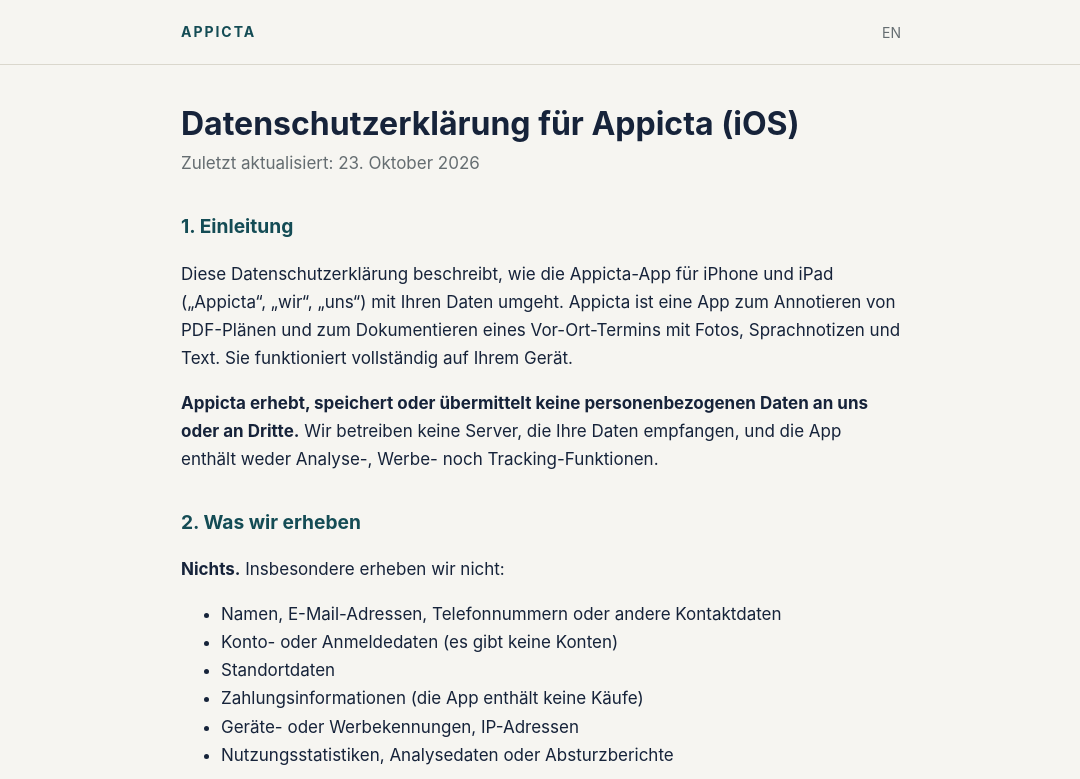
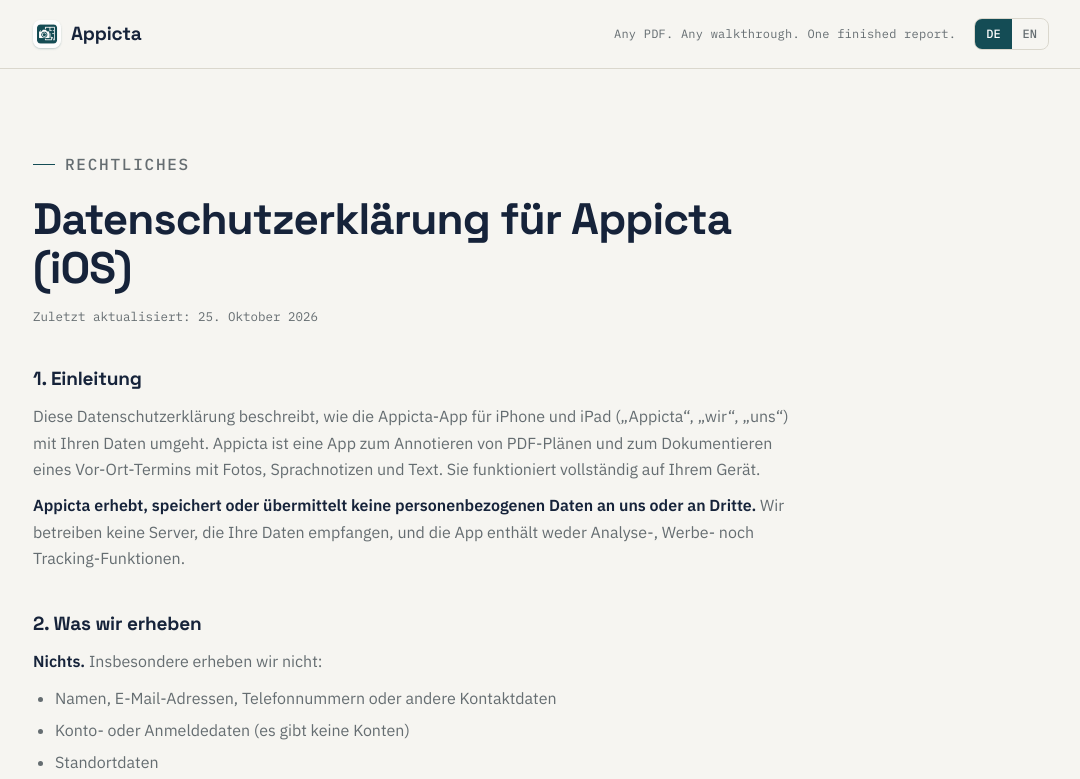
Before and after one commit to t0NiF/appicta.github.io, a plain HTML site: page datenschutz/index.html in a window 1280 px wide. Shown: the top 779 px of the page, without its empty margins (99-1179 px from the left). Drawn offline with Linux system fonts and the light colour scheme.

Commit message:
Update index.html

```diff
--- a/datenschutz/index.html
+++ b/datenschutz/index.html
@@ -1,23 +1,17 @@
 <!doctype html>
 <html lang="de"><head><meta charset="utf-8"><meta name="viewport" content="width=device-width,initial-scale=1">
-<title>Datenschutzerklärung - Appicta</title><meta name="description" content="Datenschutzerklärung der Appicta iOS-App: es werden keine Daten erhoben."><meta name="theme-color" content="#144C55">
-<link rel="canonical" href="https://www.appicta.com/datenschutz/"><style>:root{--ink:#16233A;--paper:#F6F5F1;--marker:#144C55;--graphite:#656D71;--line:#DAD7CD;--white:#fff}
-@media(prefers-color-scheme:dark){:root{--ink:#EEF0F2;--paper:#10161F;--marker:#7CC3CD;--graphite:#9AA4AB;--line:#2A3441;--white:#171F2B}}
-*{box-sizing:border-box}body{margin:0;background:var(--paper);color:var(--ink);font:17px/1.65 -apple-system,BlinkMacSystemFont,"Segoe UI",Roboto,Helvetica,Arial,sans-serif}
-header{border-bottom:1px solid var(--line)}header div,main,footer div{max-width:760px;margin:0 auto;padding:0 20px}
-header div{display:flex;justify-content:space-between;align-items:center;height:64px}
-.brand{font-weight:700;letter-spacing:.14em;text-transform:uppercase;font-size:14px;color:var(--marker);text-decoration:none}
-.lang a{color:var(--graphite);text-decoration:none;font-size:14px;margin-left:12px}.lang a:hover{color:var(--marker)}
-main{padding-top:40px;padding-bottom:72px}h1{font-size:2rem;line-height:1.2;margin:0 0 6px}
-h2{font-size:1.2rem;margin:2.1rem 0 .3rem;color:var(--marker)}.updated{color:var(--graphite);margin-top:0}
-table{border-collapse:collapse;width:100%;margin:12px 0}th,td{border:1px solid var(--line);padding:8px 10px;text-align:left;vertical-align:top}th{background:var(--white)}
-a{color:var(--marker)}.card{background:var(--white);border:1px solid var(--line);border-radius:14px;padding:28px;margin-top:24px}
-.mail{display:inline-block;margin-top:8px;font-size:1.25rem;font-weight:600}
-footer{border-top:1px solid var(--line);color:var(--graphite);font-size:14px}footer div{padding-top:20px;padding-bottom:28px}footer a{color:var(--graphite);margin-right:16px}</style></head>
-<body><header><div><a class="brand" href="../index.html?lang=de">Appicta</a><span class="lang"><a href="../privacy/index.html">EN</a></span></div></header>
-<main>
+<title>Datenschutzerklärung für Appicta (iOS) - Appicta</title><meta name="theme-color" content="#144C55">
+<link rel="icon" type="image/png" href="../logo.png">
+<link rel="canonical" href="https://www.appicta.com/datenschutz/">
+<link rel="preconnect" href="https://fonts.googleapis.com"><link rel="preconnect" href="https://fonts.gstatic.com" crossorigin>
+<link href="https://fonts.googleapis.com/css2?family=Space+Grotesk:wght@400;500;600;700&family=IBM+Plex+Sans:wght@400;500;600;700&family=IBM+Plex+Mono:wght@400;500;600&display=swap" rel="stylesheet">
+<link rel="stylesheet" href="../site.css"></head>
+<body>
+<div class="topbar"><div class="topbar-inner"><a class="logo" href="../index.html?lang=de"><img src="../logo.png" alt="" class="logo-icon">Appicta</a><div class="topbar-right"><span class="topbar-tag">Any PDF. Any walkthrough. One finished report.</span><div class="lang-toggle" role="group" aria-label="Language / Sprache"><span>DE</span><a href="../privacy/index.html" lang="en">EN</a></div></div></div></div>
+<main><section class="legal"><div class="wrap"><div class="legal-inner">
+<p class="eyebrow">Rechtliches</p>
 <h1>Datenschutzerklärung für Appicta (iOS)</h1>
-<p class="updated">Zuletzt aktualisiert: 23. Oktober 2026</p>
+<p class="updated">Zuletzt aktualisiert: 25. Oktober 2026</p>
 <h2>1. Einleitung</h2>
 <p>Diese Datenschutzerklärung beschreibt, wie die Appicta-App für iPhone und iPad („Appicta“, „wir“, „uns“) mit Ihren Daten umgeht. Appicta ist eine App zum Annotieren von PDF-Plänen und zum Dokumentieren eines Vor-Ort-Termins mit Fotos, Sprachnotizen und Text. Sie funktioniert vollständig auf Ihrem Gerät.</p>
 <p><strong>Appicta erhebt, speichert oder übermittelt keine personenbezogenen Daten an uns oder an Dritte.</strong> Wir betreiben keine Server, die Ihre Daten empfangen, und die App enthält weder Analyse-, Werbe- noch Tracking-Funktionen.</p>
@@ -72,7 +66,8 @@
 <h2>12. Änderungen dieser Erklärung</h2>
 <p>Ändert sich der Umgang der App mit Daten, aktualisieren wir diese Erklärung und das Datum „zuletzt aktualisiert“, bevor die Änderung mit einem App-Update wirksam wird. Änderungen gelten nicht rückwirkend für Daten, die bereits auf Ihrem Gerät liegen.</p>
 <h2>13. Kontakt</h2>
-<p>Fragen zu dieser Erklärung: <strong>info.pic2plan@gmail.com</strong></p>
+<p>Fragen zu dieser Erklärung: <strong>info.appicta@gmail.com</strong></p>
 <p>Appicta, in der Schweiz entwickelt.</p>
-</main>
-<footer><div><a href="../datenschutz/index.html">Datenschutz</a><a href="../support/index.html">Support</a><span>&copy; 2026 Appicta</span></div></footer></body></html>
+</div></div></section></main>
+<footer><div class="wrap"><div class="footer-top"><div class="footer-logo"><img src="../logo.png" alt="" class="logo-icon">Appicta</div><nav class="footer-links" aria-label="Rechtliches"><a href="../datenschutz/index.html">Datenschutz</a><a href="../nutzungsbedingungen.html">Nutzungsbedingungen</a><a href="../impressum.html">Impressum</a><a href="../cookie-einstellungen.html">Cookie-Einstellungen</a><a href="../support/index.html">Kontakt</a></nav></div><div class="footer-bottom"><span>&copy; 2026 Appicta. Alle Rechte vorbehalten.</span><span>In der Schweiz entwickelt</span></div></div></footer>
+</body></html>
```
